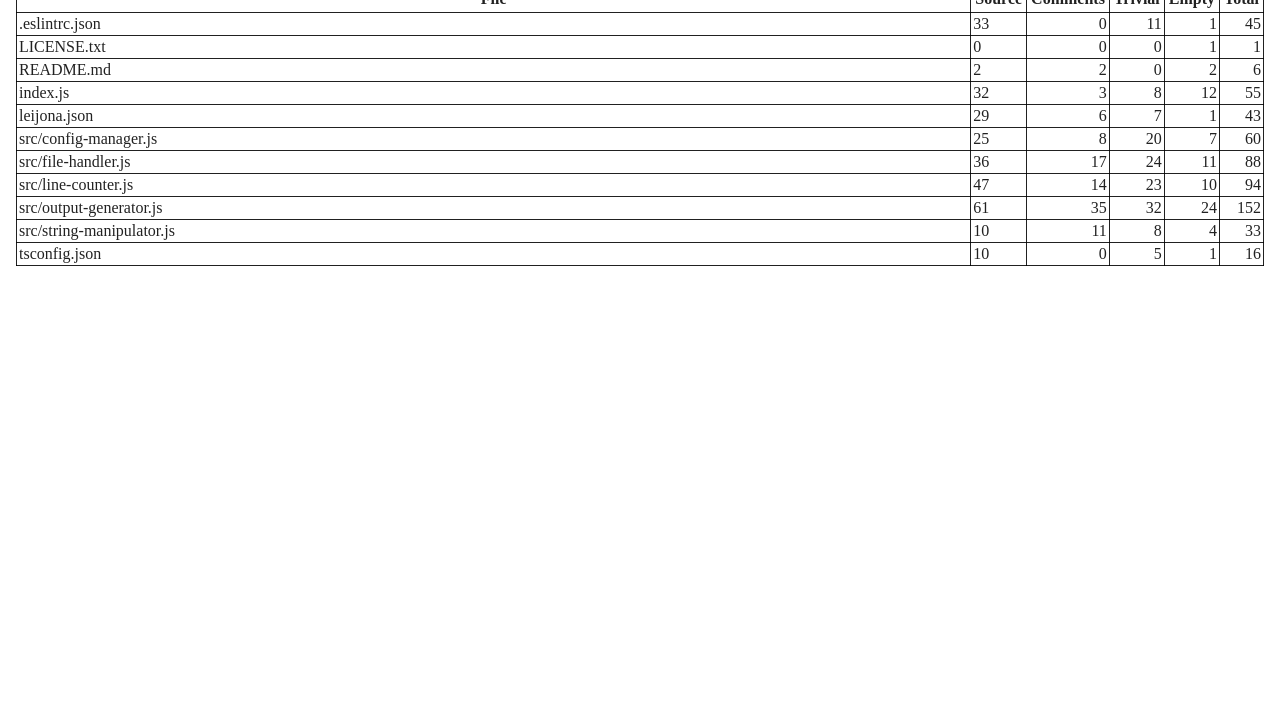
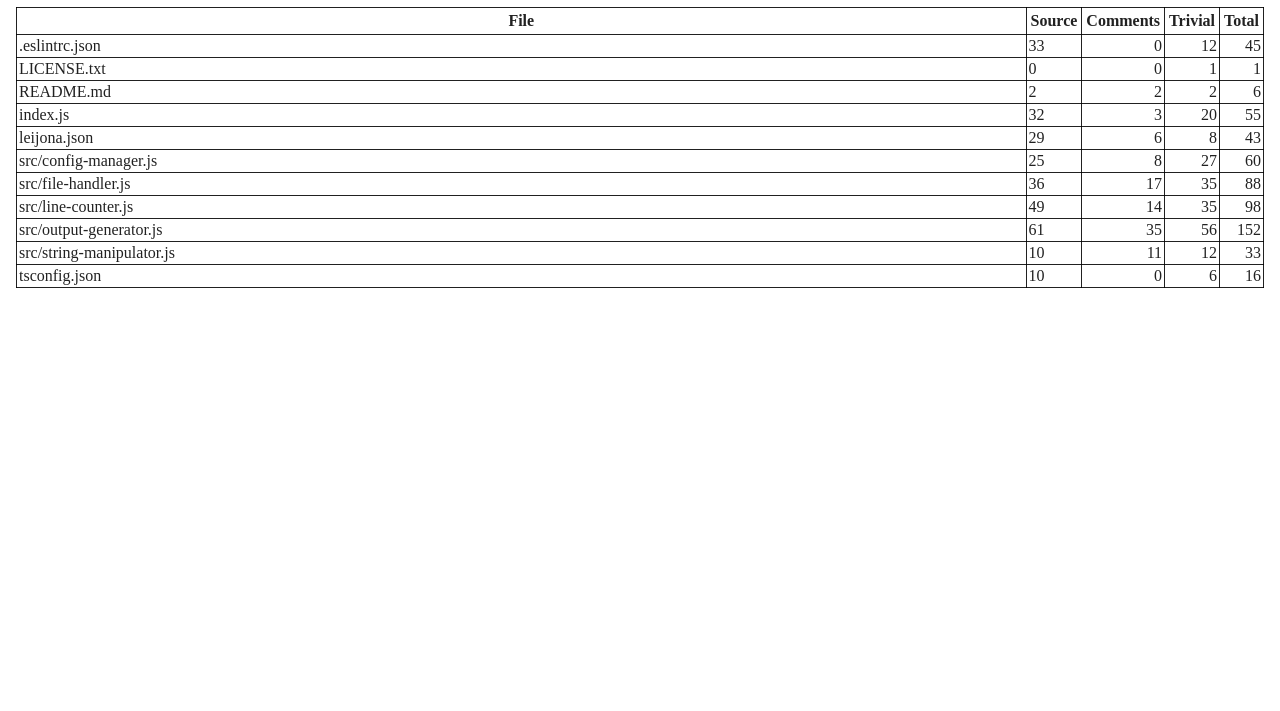
Before and after one commit to oblivion-hymns/leijona, a website: page line-count.html in a window 1280 px wide. Shown: the part 89-800 px from the top of the page. Drawn offline with Linux system fonts and the light colour scheme.

Commit message:
Speed+++ on comment regex, line count bugfix

```diff
--- a/leijona.json
+++ b/leijona.json
@@ -3,7 +3,7 @@
 	"count": {
 		"comments": true,
 		"trivial": true,
-		"empty": true
+		"empty": false
 	},
 	"commentCharacters": [
 		"/*",
--- a/line-count.html
+++ b/line-count.html
@@ -1,3 +1,4 @@
+<!DOCTYPE html>
 <head>
 	<title>Line Count Report</title>
 	<style type="text/css">
@@ -38,21 +39,18 @@
 			<th>Source</th>
 				<th>Comments</th>
 				<th>Trivial</th>
-				<th>Empty</th>
 				<th>Total</th>
 			</tr>
 			<tr>
 				<td>.eslintrc.json</td>
 				<td>33</td>
 				<td class="number">0</td>
-				<td class="number">11</td>
-				<td class="number">1</td>
+				<td class="number">12</td>
 				<td class="number">45</td>
 			</tr>
 			<tr>
 				<td>LICENSE.txt</td>
 				<td>0</td>
-				<td class="number">0</td>
 				<td class="number">0</td>
 				<td class="number">1</td>
 				<td class="number">1</td>
@@ -61,7 +59,6 @@
 				<td>README.md</td>
 				<td>2</td>
 				<td class="number">2</td>
-				<td class="number">0</td>
 				<td class="number">2</td>
 				<td class="number">6</td>
 			</tr>
@@ -69,64 +66,56 @@
 				<td>index.js</td>
 				<td>32</td>
 				<td class="number">3</td>
-				<td class="number">8</td>
-				<td class="number">12</td>
+				<td class="number">20</td>
 				<td class="number">55</td>
 			</tr>
 			<tr>
 				<td>leijona.json</td>
 				<td>29</td>
 				<td class="number">6</td>
-				<td class="number">7</td>
-				<td class="number">1</td>
+				<td class="number">8</td>
 				<td class="number">43</td>
 			</tr>
 			<tr>
 				<td>src/config-manager.js</td>
 				<td>25</td>
 				<td class="number">8</td>
-				<td class="number">20</td>
-				<td class="number">7</td>
+				<td class="number">27</td>
 				<td class="number">60</td>
 			</tr>
 			<tr>
 				<td>src/file-handler.js</td>
 				<td>36</td>
 				<td class="number">17</td>
-				<td class="number">24</td>
-				<td class="number">11</td>
+				<td class="number">35</td>
 				<td class="number">88</td>
 			</tr>
 			<tr>
 				<td>src/line-counter.js</td>
-				<td>47</td>
+				<td>49</td>
 				<td class="number">14</td>
-				<td class="number">23</td>
-				<td class="number">10</td>
-				<td class="number">94</td>
+				<td class="number">35</td>
+				<td class="number">98</td>
 			</tr>
 			<tr>
 				<td>src/output-generator.js</td>
 				<td>61</td>
 				<td class="number">35</td>
-				<td class="number">32</td>
-				<td class="number">24</td>
+				<td class="number">56</td>
 				<td class="number">152</td>
 			</tr>
 			<tr>
 				<td>src/string-manipulator.js</td>
 				<td>10</td>
 				<td class="number">11</td>
-				<td class="number">8</td>
-				<td class="number">4</td>
+				<td class="number">12</td>
 				<td class="number">33</td>
 			</tr>
 			<tr>
 				<td>tsconfig.json</td>
 				<td>10</td>
 				<td class="number">0</td>
-				<td class="number">5</td>
-				<td class="number">1</td>
+				<td class="number">6</td>
 				<td class="number">16</td>
 			</tr>
 </tbody></table></body></html>
```
Also changed, not shown: src/line-counter.js (+26 -16 lines), templates/html-table-header.html (+1 -0 lines).
